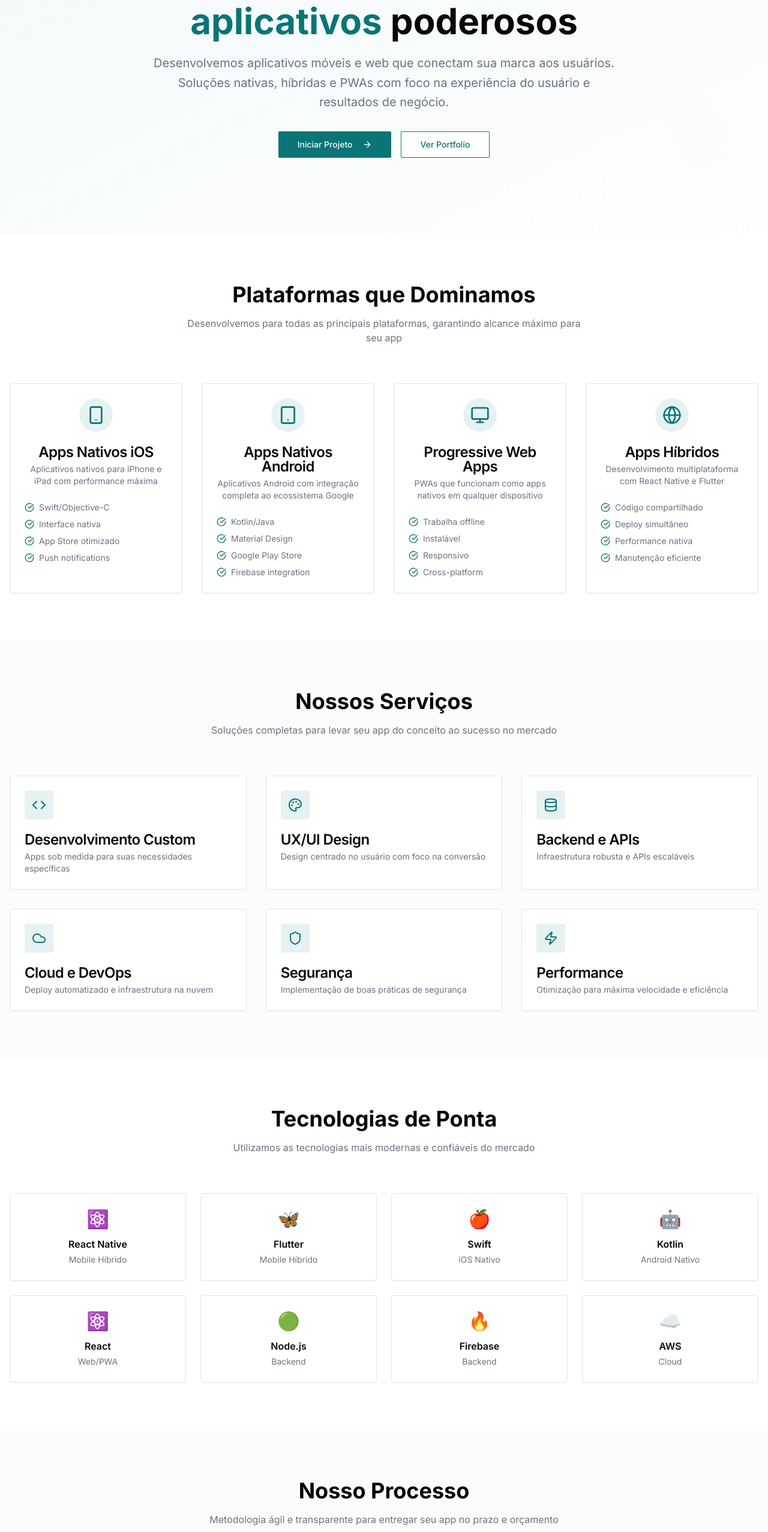
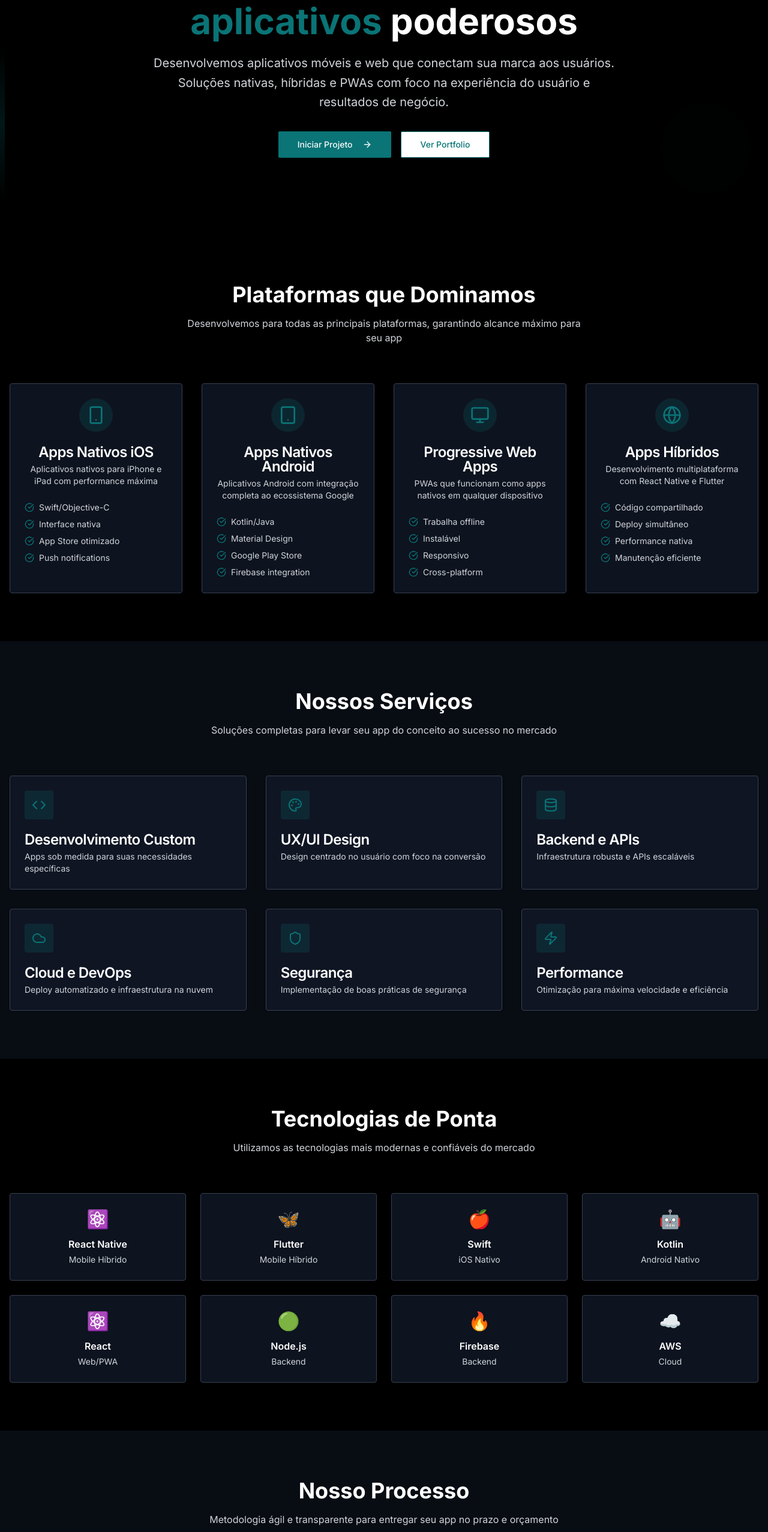
Before and after one commit to marcosferreiradeoliveira/mobcontent-culture-ai, a React (Vite) app: page /desenvolvimento-apps in a window 1280 px wide. Shown: the part 232-2786 px from the top of the page at 60% size. Built offline with nearby package versions, Linux system fonts and the light colour scheme.

Commit message:
Ajustar layout da página de Apps
Ajusta o layout da página de Desenvolvimento de Apps para seguir o estilo visual das demais páginas, incluindo o fundo preto.

```diff
--- a/src/pages/DesenvolvimentoApps.tsx
+++ b/src/pages/DesenvolvimentoApps.tsx
@@ -189,20 +189,20 @@ const DesenvolvimentoApps = () => {
   ];
 
   return (
-    <div className="min-h-screen bg-background">
+    <div className="min-h-screen bg-black text-white">
       {/* Hero Section */}
-      <section className="relative py-20 lg:py-32 bg-gradient-to-br from-primary/5 to-secondary/5 overflow-hidden">
+      <section className="relative py-20 lg:py-32 bg-black overflow-hidden">
         <div className="container mx-auto px-4 relative z-10">
           <div className="max-w-4xl mx-auto text-center">
             <Badge className="mb-6 bg-primary/10 text-primary border-primary/20">
               Desenvolvimento de Apps
             </Badge>
-            <h1 className="text-4xl md:text-6xl font-bold text-foreground mb-6 leading-tight">
+            <h1 className="text-4xl md:text-6xl font-bold text-white mb-6 leading-tight">
               Transformamos ideias em
-              <span className="text-primary"> aplicativos </span>
+              <span className="text-forest"> aplicativos </span>
               poderosos
             </h1>
-            <p className="text-xl text-muted-foreground mb-8 leading-relaxed max-w-3xl mx-auto">
+            <p className="text-xl text-gray-300 mb-8 leading-relaxed max-w-3xl mx-auto">
               Desenvolvemos aplicativos móveis e web que conectam sua marca aos usuários.
               Soluções nativas, híbridas e PWAs com foco na experiência do usuário e resultados de negócio.
             </p>
@@ -219,37 +219,43 @@ const DesenvolvimentoApps = () => {
         </div>
 
         {/* Background Elements */}
-        <div className="absolute top-20 left-10 w-20 h-20 bg-primary/10 rounded-full blur-xl"></div>
-        <div className="absolute bottom-20 right-10 w-32 h-32 bg-secondary/10 rounded-full blur-xl"></div>
+        <div className="absolute top-20 left-10 w-20 h-20 bg-forest/20 rounded-full blur-xl animate-pulse"></div>
+        <div className="absolute bottom-20 right-10 w-32 h-32 bg-forest/10 rounded-full blur-xl animate-ping"></div>
+        <div className="absolute top-1/2 left-0 w-2 h-64 bg-gradient-to-b from-transparent via-forest/20 to-transparent"></div>
+
+        {/* Neural grid background */}
+        <div className="absolute inset-0 opacity-20">
+          <div className="neural-grid"></div>
+        </div>
       </section>
 
       {/* Plataformas */}
-      <section className="py-20 bg-background">
+      <section className="py-20 bg-black">
         <div className="container mx-auto px-4">
           <div className="text-center mb-16">
-            <h2 className="text-3xl md:text-4xl font-bold text-foreground mb-4">
+            <h2 className="text-3xl md:text-4xl font-bold text-white mb-4">
               Plataformas que Dominamos
             </h2>
-            <p className="text-muted-foreground max-w-2xl mx-auto">
+            <p className="text-gray-300 max-w-2xl mx-auto">
               Desenvolvemos para todas as principais plataformas, garantindo alcance máximo para seu app
             </p>
           </div>
 
           <div className="grid md:grid-cols-2 lg:grid-cols-4 gap-8">
             {plataformas.map((plataforma, index) => (
-              <Card key={index} className="border-border hover:border-primary/50 transition-all duration-300 hover:shadow-lg">
+              <Card key={index} className="bg-gray-900/80 border-gray-700 hover:border-forest/50 transition-all duration-300 hover:shadow-lg">
                 <CardHeader className="text-center">
-                  <div className="mx-auto mb-4 p-3 bg-primary/10 rounded-full w-fit">
-                    <plataforma.icon className="h-8 w-8 text-primary" />
+                  <div className="mx-auto mb-4 p-3 bg-forest/20 rounded-full w-fit">
+                    <plataforma.icon className="h-8 w-8 text-forest" />
                   </div>
-                  <CardTitle className="text-foreground">{plataforma.title}</CardTitle>
-                  <CardDescription>{plataforma.description}</CardDescription>
+                  <CardTitle className="text-white">{plataforma.title}</CardTitle>
+                  <CardDescription className="text-gray-300">{plataforma.description}</CardDescription>
                 </CardHeader>
                 <CardContent>
                   <ul className="space-y-2">
                     {plataforma.features.map((feature, idx) => (
-                      <li key={idx} className="flex items-center text-sm text-muted-foreground">
-                        <CheckCircle className="h-4 w-4 text-primary mr-2 flex-shrink-0" />
+                      <li key={idx} className="flex items-center text-sm text-gray-300">
+                        <CheckCircle className="h-4 w-4 text-forest mr-2 flex-shrink-0" />
                         {feature}
                       </li>
                     ))}
@@ -262,26 +268,26 @@ const DesenvolvimentoApps = () => {
       </section>
 
       {/* Serviços */}
-      <section className="py-20 bg-muted/30">
+      <section className="py-20 bg-gray-900/50">
         <div className="container mx-auto px-4">
           <div className="text-center mb-16">
-            <h2 className="text-3xl md:text-4xl font-bold text-foreground mb-4">
+            <h2 className="text-3xl md:text-4xl font-bold text-white mb-4">
               Nossos Serviços
             </h2>
-            <p className="text-muted-foreground max-w-2xl mx-auto">
+            <p className="text-gray-300 max-w-2xl mx-auto">
               Soluções completas para levar seu app do conceito ao sucesso no mercado
             </p>
           </div>
 
           <div className="grid md:grid-cols-2 lg:grid-cols-3 gap-8">
             {servicos.map((servico, index) => (
-              <Card key={index} className="border-border hover:border-primary/50 transition-all duration-300 group">
+              <Card key={index} className="bg-gray-900/80 border-gray-700 hover:border-forest/50 transition-all duration-300 group">
                 <CardHeader>
-                  <div className="mb-4 p-3 bg-primary/10 rounded-lg w-fit group-hover:bg-primary/20 transition-colors">
-                    <servico.icon className="h-6 w-6 text-primary" />
+                  <div className="mb-4 p-3 bg-forest/20 rounded-lg w-fit group-hover:bg-forest/30 transition-colors">
+                    <servico.icon className="h-6 w-6 text-forest" />
                   </div>
-                  <CardTitle className="text-foreground">{servico.title}</CardTitle>
-                  <CardDescription>{servico.description}</CardDescription>
+                  <CardTitle className="text-white">{servico.title}</CardTitle>
+                  <CardDescription className="text-gray-300">{servico.description}</CardDescription>
                 </CardHeader>
               </Card>
             ))}
@@ -290,24 +296,24 @@ const DesenvolvimentoApps = () => {
       </section>
 
       {/* Tecnologias */}
-      <section className="py-20 bg-background">
+      <section className="py-20 bg-black">
         <div className="container mx-auto px-4">
           <div className="text-center mb-16">
-            <h2 className="text-3xl md:text-4xl font-bold text-foreground mb-4">
+            <h2 className="text-3xl md:text-4xl font-bold text-white mb-4">
               Tecnologias de Ponta
             </h2>
-            <p className="text-muted-foreground max-w-2xl mx-auto">
+            <p className="text-gray-300 max-w-2xl mx-auto">
               Utilizamos as tecnologias mais modernas e confiáveis do mercado
             </p>
           </div>
 
           <div className="grid grid-cols-2 md:grid-cols-4 gap-6">
             {tecnologias.map((tech, index) => (
-              <Card key={index} className="border-border hover:border-primary/50 transition-all duration-300 hover:shadow-lg text-center">
+              <Card key={index} className="bg-gray-900/80 border-gray-700 hover:border-forest/50 transition-all duration-300 hover:shadow-lg text-center">
                 <CardContent className="p-6">
                   <div className="text-3xl mb-3">{tech.logo}</div>
-                  <h3 className="font-semibold text-foreground mb-1">{tech.nome}</h3>
-                  <p className="text-sm text-muted-foreground">{tech.categoria}</p>
+                  <h3 className="font-semibold text-white mb-1">{tech.nome}</h3>
+                  <p className="text-sm text-gray-300">{tech.categoria}</p>
                 </CardContent>
               </Card>
             ))}
@@ -316,28 +322,28 @@ const DesenvolvimentoApps = () => {
       </section>
 
       {/* Processo */}
-      <section className="py-20 bg-muted/30">
+      <section className="py-20 bg-gray-900/50">
         <div className="container mx-auto px-4">
           <div className="text-center mb-16">
-            <h2 className="text-3xl md:text-4xl font-bold text-foreground mb-4">
+            <h2 className="text-3xl md:text-4xl font-bold text-white mb-4">
               Nosso Processo
             </h2>
-            <p className="text-muted-foreground max-w-2xl mx-auto">
+            <p className="text-gray-300 max-w-2xl mx-auto">
               Metodologia ágil e transparente para entregar seu app no prazo e orçamento
             </p>
           </div>
 
           <div className="grid md:grid-cols-2 lg:grid-cols-3 gap-8">
             {processo.map((etapa, index) => (
-              <Card key={index} className="border-border hover:border-primary/50 transition-all duration-300">
+              <Card key={index} className="bg-gray-900/80 border-gray-700 hover:border-forest/50 transition-all duration-300">
                 <CardHeader>
                   <div className="flex items-center mb-4">
-                    <div className="bg-primary text-primary-foreground rounded-full w-12 h-12 flex items-center justify-center font-bold text-lg mr-4">
+                    <div className="bg-forest text-black rounded-full w-12 h-12 flex items-center justify-center font-bold text-lg mr-4">
                       {etapa.numero}
                     </div>
-                    <CardTitle className="text-foreground">{etapa.titulo}</CardTitle>
+                    <CardTitle className="text-white">{etapa.titulo}</CardTitle>
                   </div>
-                  <CardDescription className="leading-relaxed">
+                  <CardDescription className="leading-relaxed text-gray-300">
                     {etapa.descricao}
                   </CardDescription>
                 </CardHeader>
@@ -348,23 +354,23 @@ const DesenvolvimentoApps = () => {
       </section>
 
       {/* Portfolio */}
-      <section className="py-20 bg-background">
+      <section className="py-20 bg-black">
         <div className="container mx-auto px-4">
           <div className="text-center mb-16">
-            <h2 className="text-3xl md:text-4xl font-bold text-foreground mb-4">
+            <h2 className="text-3xl md:text-4xl font-bold text-white mb-4">
               Apps que Desenvolvemos
             </h2>
-            <p className="text-muted-foreground max-w-2xl mx-auto">
+            <p className="text-gray-300 max-w-2xl mx-auto">
               Conheça alguns dos aplicativos que criamos para nossos clientes
             </p>
           </div>
 
           <div className="grid md:grid-cols-2 lg:grid-cols-3 gap-8">
             {portfolio.map((app, index) => (
-              <Card key={index} className="border-border hover:border-primary/50 transition-all duration-300 group cursor-pointer">
+              <Card key={index} className="bg-gray-900/80 border-gray-700 hover:border-forest/50 transition-all duration-300 group cursor-pointer">
                 <CardHeader>
                   <div className="flex items-center justify-between mb-2">
-                    <Badge variant="outline" className="text-primary border-primary">
+                    <Badge variant="outline" className="text-forest border-forest">
                       {app.category}
                     </Badge>
                     <div className="flex items-center text-yellow-500">
@@ -372,15 +378,15 @@ const DesenvolvimentoApps = () => {
                       <span className="ml-1 text-sm font-medium">{app.rating}</span>
                     </div>
                   </div>
-                  <CardTitle className="text-foreground group-hover:text-primary transition-colors">
+                  <CardTitle className="text-white group-hover:text-forest transition-colors">
                     {app.title}
                   </CardTitle>
-                  <CardDescription className="leading-relaxed">
+                  <CardDescription className="leading-relaxed text-gray-300">
                     {app.description}
                   </CardDescription>
                 </CardHeader>
                 <CardContent>
-                  <div className="flex items-center justify-between text-sm text-muted-foreground">
+                  <div className="flex items-center justify-between text-sm text-gray-300">
                     <div className="flex items-center">
                       <Layers className="h-4 w-4 mr-1" />
                       <span>{app.platform}</span>
```
